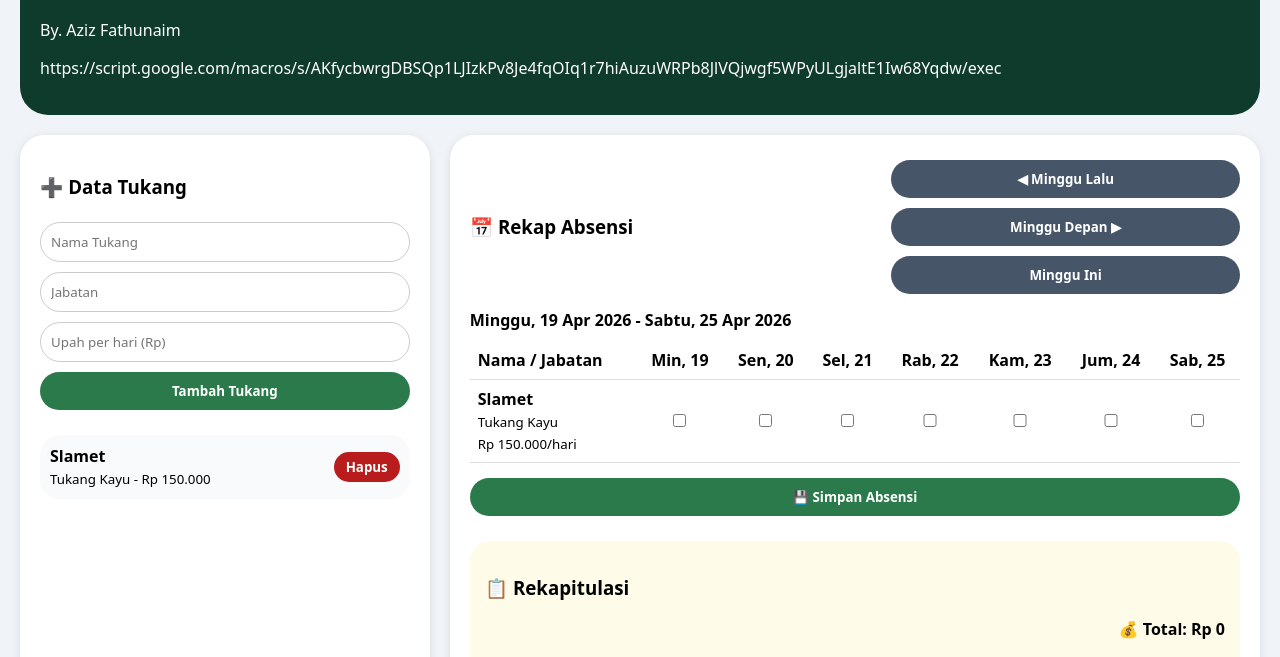
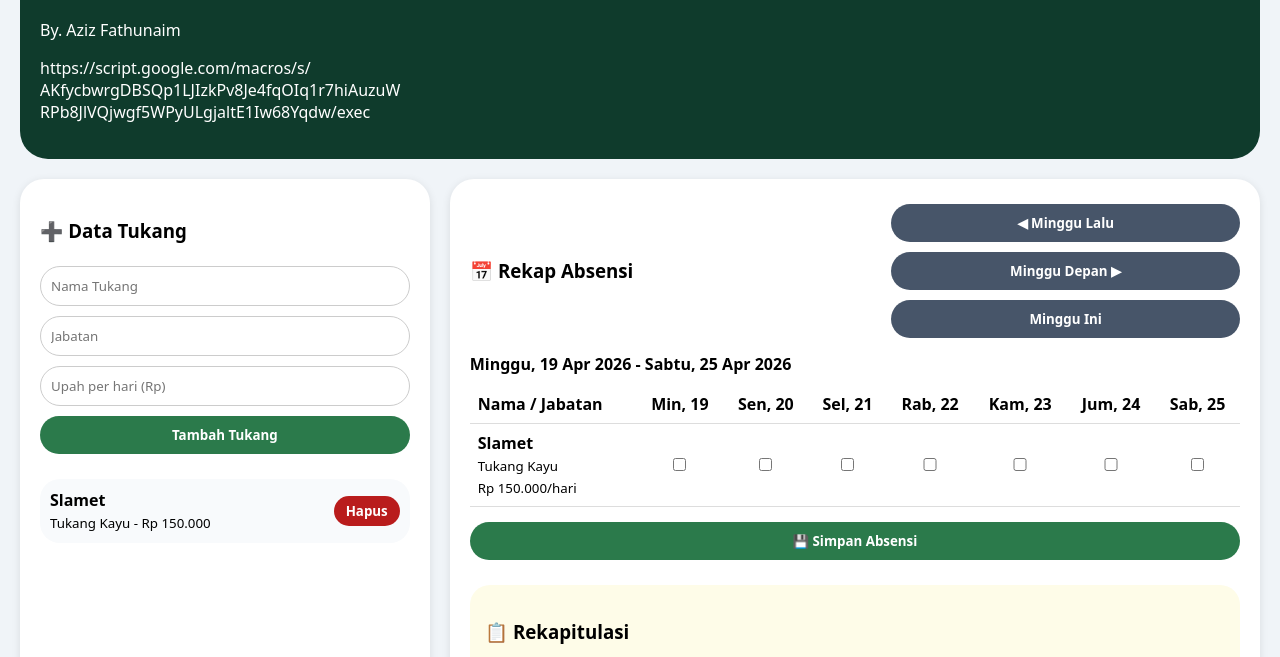
Before and after one commit to azizfathunaim07-cloud/Absensi-Tukang, a plain HTML site: page index.html in a window 1280 px wide. Shown: the part 107-764 px from the top of the page. Drawn offline with Linux system fonts and the light colour scheme.

Commit message:
index.html

```diff
--- a/index.html
+++ b/index.html
@@ -34,7 +34,7 @@
     <div class="header">
         <h1>🧑‍🏗️ Absensi & Gaji Tukang</h1>
         <p>By. Aziz Fathunaim</p>
-        <p>https://script.google.com/macros/s/AKfycbwrgDBSQp1LJIzkPv8Je4fqOIq1r7hiAuzuWRPb8JlVQjwgf5WPyULgjaltE1Iw68Yqdw/exec</p>
+        <p>https://script.google.com/macros/s/<br>AKfycbwrgDBSQp1LJIzkPv8Je4fqOIq1r7hiAuzuW<br>RPb8JlVQjwgf5WPyULgjaltE1Iw68Yqdw/exec</p>
     </div>
     <div class="flex">
         <div class="panel panel-left">
```
